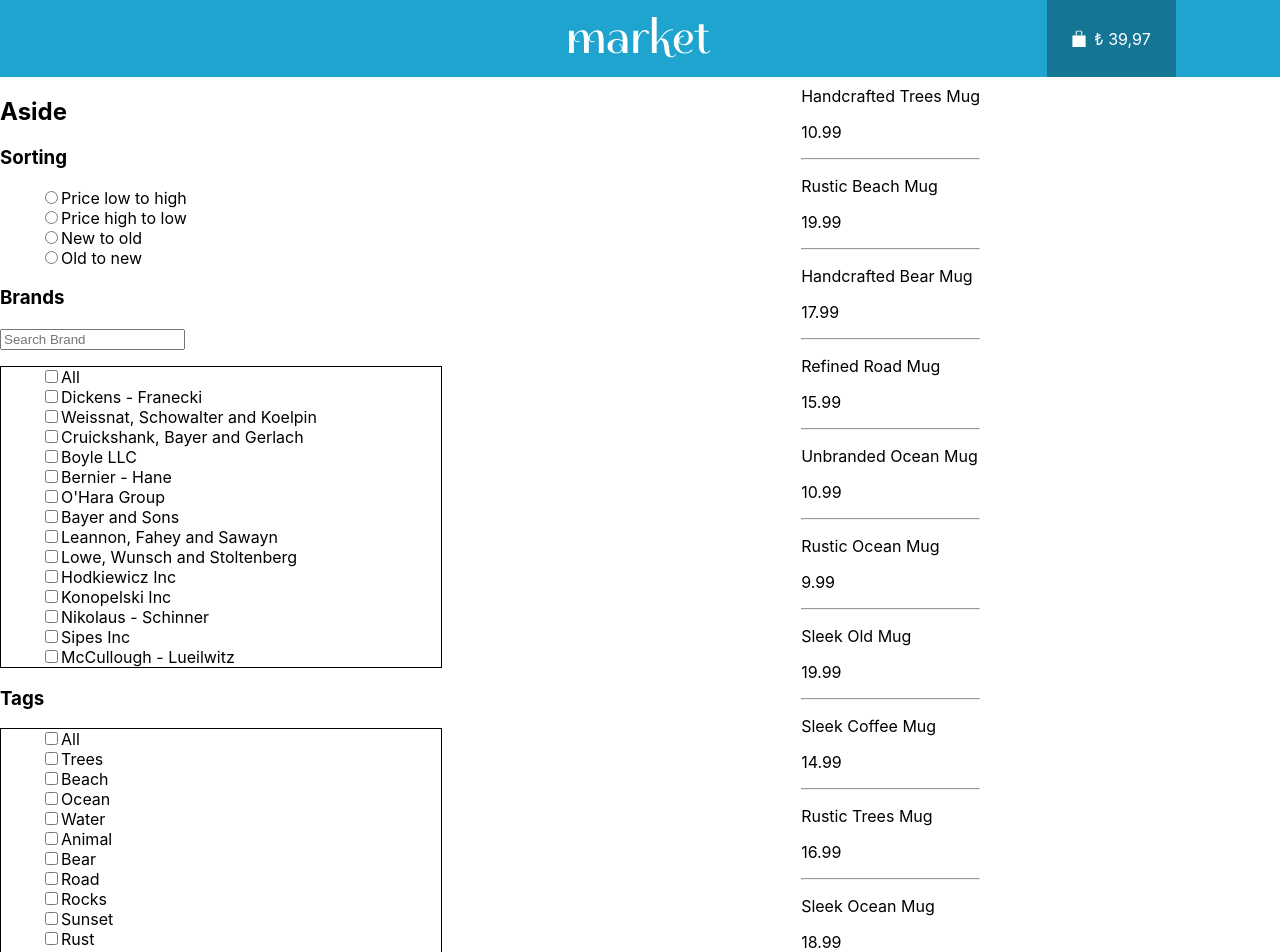
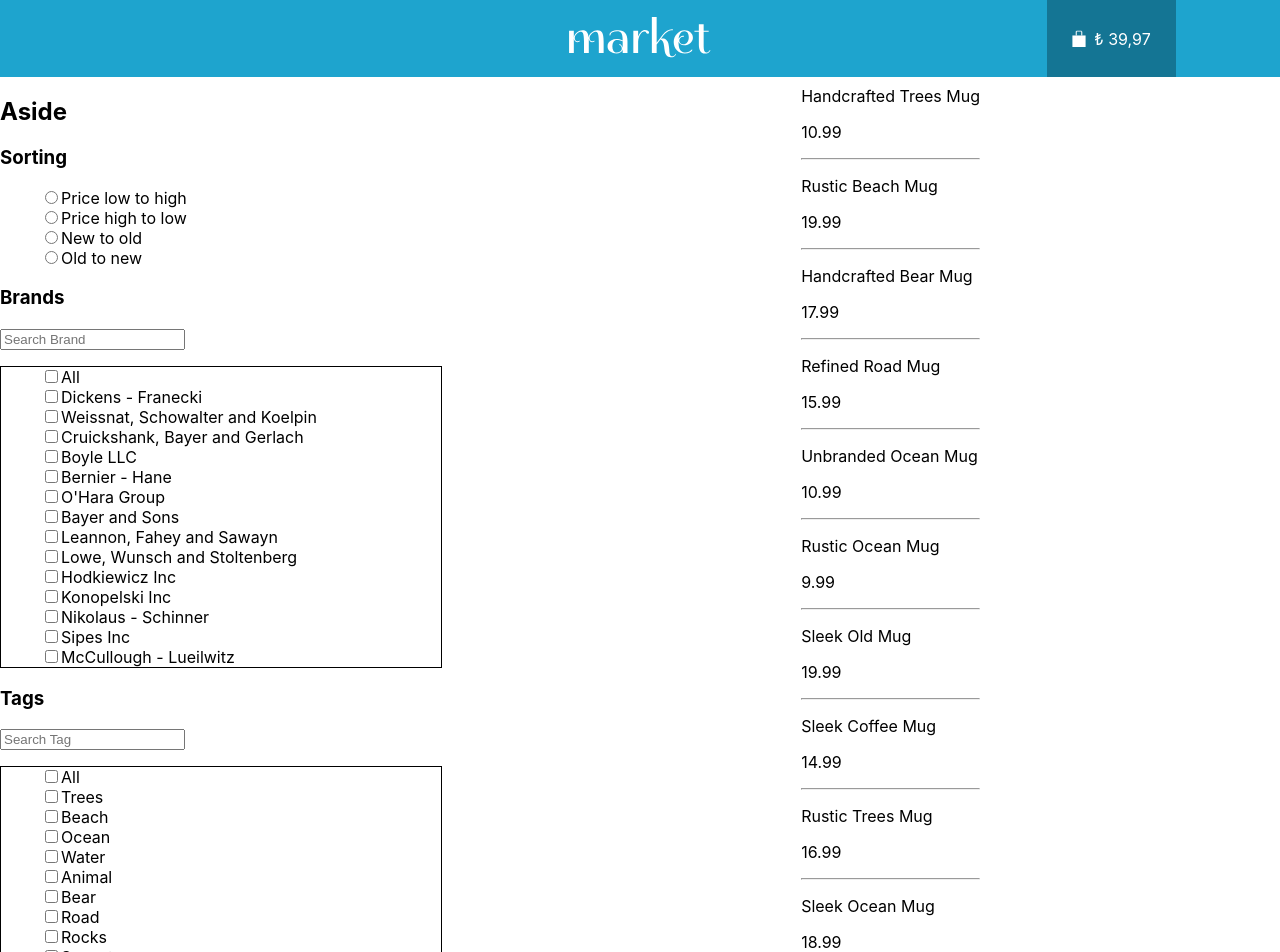
Before and after one commit to gokberkotlu/market-app, a React (Create React App) app: page / in a window 1280 px wide. Shown: the top 952 px of the page. Built offline with nearby package versions, Linux system fonts and the light colour scheme; data requests are answered from the project's data file.

Commit message:
tag fetches realized and pagination action and reducer added

```diff
--- a/src/components/aside/sorting/Sorting.js
+++ b/src/components/aside/sorting/Sorting.js
@@ -11,19 +11,19 @@ const Sorting = () => {
             <h3>Sorting</h3>
             <ul>
                 <li>
-                    <input type="radio" id="low-to-high" value="low-to-high" name="sorting" onChange={() => console.log(dispatch(priceAscending()))} />
+                    <input type="radio" id="low-to-high" value="low-to-high" name="sorting" onChange={() => dispatch(priceAscending())} />
                     <label htmlFor="low-to-high">Price low to high</label>
                 </li>
                 <li>
-                    <input type="radio" id="high-to-low" value="high-to-low" name="sorting" onChange={() => console.log(dispatch(priceDescending()))} />
+                    <input type="radio" id="high-to-low" value="high-to-low" name="sorting" onChange={() => dispatch(priceDescending())} />
                     <label htmlFor="high-to-low">Price high to low</label>
                 </li>
                 <li>
-                    <input type="radio" id="new-to-old" value="new-to-old" name="sorting" onChange={() => console.log(dispatch(addedDescending()))} />
+                    <input type="radio" id="new-to-old" value="new-to-old" name="sorting" onChange={() => dispatch(addedDescending())} />
                     <label htmlFor="new-to-old">New to old</label>
                 </li>
                 <li>
-                    <input type="radio" id="old-to-new" value="old-to-new" name="sorting" onChange={() => console.log(dispatch(addedAscending()))} />
+                    <input type="radio" id="old-to-new" value="old-to-new" name="sorting" onChange={() => dispatch(addedAscending())} />
                     <label htmlFor="old-to-new">Old to new</label>
                 </li>
             </ul>
--- a/src/components/aside/tags/Tags.js
+++ b/src/components/aside/tags/Tags.js
@@ -1,10 +1,19 @@
-import { useEffect, useState } from "react";
+import { useEffect, useState, useRef } from "react";
 import axios from "axios";
+import { useDispatch, useSelector } from "react-redux";
+import { addTag, deleteTag, resetTag } from "../../../store/actions/TagsActions";
 import { base_url } from "../../../utils/base_url";
 
 const Tags = () => {
 
+    const [searchTags, setSearchTags] = useState("");
+
     const [allTags, setAllTags] = useState([]);
+
+    const dispatch = useDispatch();
+    const tags = useSelector(state => state.tags);
+
+    const tagsList = useRef(null);
 
     useEffect(() => {
         axios.get(base_url)
@@ -26,15 +35,37 @@ const Tags = () => {
     return (
         <>
             <h3>Tags</h3>
-            <ul style={{ height: 300, width: 400, overflowY: "scroll", borderWidth: 1, borderColor: "#000", borderStyle: "solid" }}>
+            <input type="text" placeholder="Search Tag" onChange={(e) => {
+                setSearchTags(e.target.value);
+            }} />
+            <ul ref={tagsList} style={{ height: 300, width: 400, overflowY: "scroll", borderWidth: 1, borderColor: "#000", borderStyle: "solid" }}>
                 <li>
-                    <input type="checkbox" id="all-tag" name="tags" value="All" />
+                    <input type="checkbox" id="all-tag" name="tags" value="All"
+                    onChange={(e) => {
+                        dispatch(resetTag());
+                        for(let i = 1; i < tagsList.current.children.length; i++) {
+                            tagsList.current.children[i].children[0].checked = false;
+                        }
+                    }}/>
                     <label htmlFor="all-tag">All</label>
                 </li>
-                { allTags.map(tag => (
-                    <li key={tag}>
-                        <input type="checkbox" id="tag" name="tag" value={tag} />
-                        <label htmlFor="all-tag">{tag}</label>
+                { allTags
+                .filter(tag => tag.includes(searchTags))
+                .map(tag => (
+                    <li
+                    key={tag}>
+                        <input type="checkbox" id={tag} name={tag} value={tag}
+                        checked={tags.includes(tag)}
+                        onChange={e => {
+                            if(e.target.checked) {
+                                dispatch(addTag(e.target.value));
+                            } else {
+                                dispatch(deleteTag(e.target.value));
+                            }
+                            document.getElementById("all-tag").checked = false;
+                        }}
+                        />
+                        <label htmlFor={tag}>{tag}</label>
                     </li>
                 )) }
             </ul>
--- a/src/components/items/Items.js
+++ b/src/components/items/Items.js
@@ -12,17 +12,20 @@ const Items = () => {
 
     const sorting = useSelector(state => state.sorting);
     const brands = useSelector(state => state.brands);
+    const tags = useSelector(state => state.tags);
 
     useEffect(() => {
         let brandUrl = "";
+        let tagUrl = "";
         if(brands.length > 0)
             brandUrl = "manufacturer=" + brands.join("&manufacturer=");
-        axios.get(url + '&' + sorting + brandUrl)
+            tagUrl = "tags_like=" +  tags.join("&tags_like=");
+        axios.get(url + '&' + sorting + brandUrl + '&' + tagUrl)
         .then(res => {
             setItems(res.data);
             setPageNumber(Math.ceil(res.headers["x-total-count"] / limit));
         })
-    }, [sorting, brands]);
+    }, [sorting, brands, tags]);
 
 
     return (
--- /dev/null
+++ b/src/store/actions/TagsActions.js
@@ -0,0 +1,19 @@
+export const addTag = (tag) => {
+    return {
+        type: 'ADD-TAG',
+        payload: tag
+    }
+}
+
+export const deleteTag = (tag) => {
+    return {
+        type: 'DELETE-TAG',
+        payload: tag
+    }
+}
+
+export const resetTag = () => {
+    return {
+        type: 'RESET-TAG'
+    }
+}
--- a/src/store/reducers/Reducers.js
+++ b/src/store/reducers/Reducers.js
@@ -1,10 +1,12 @@
 import SortingReducer from "./SortingReducer";
 import BrandsReducer from "./BrandsReducer";
+import TagsReducer from "./TagsReducer";
 import { combineReducers } from "redux";
 
 const allReducers = combineReducers({
     sorting: SortingReducer,
-    brands: BrandsReducer
+    brands: BrandsReducer,
+    tags: TagsReducer
 });
 
 export default allReducers;
--- /dev/null
+++ b/src/store/reducers/TagsReducer.js
@@ -0,0 +1,16 @@
+const TagsReducer = (state=[], action) => {
+    switch(action.type) {
+        case "ADD-TAG":
+            return [...state, action.payload];
+        case "DELETE-TAG":
+            let index = state.indexOf(action.payload);
+            state.splice(index, 1);
+            return [...state];
+        case "RESET-TAG":
+            return [];
+        default:
+            return state;
+    }
+}
+
+export default TagsReducer;
```
Also changed, not shown: src/store/actions/PaginationActions.js (added, +18 -0 lines), src/store/reducers/PaginationReducer.js (added, +14 -0 lines).
